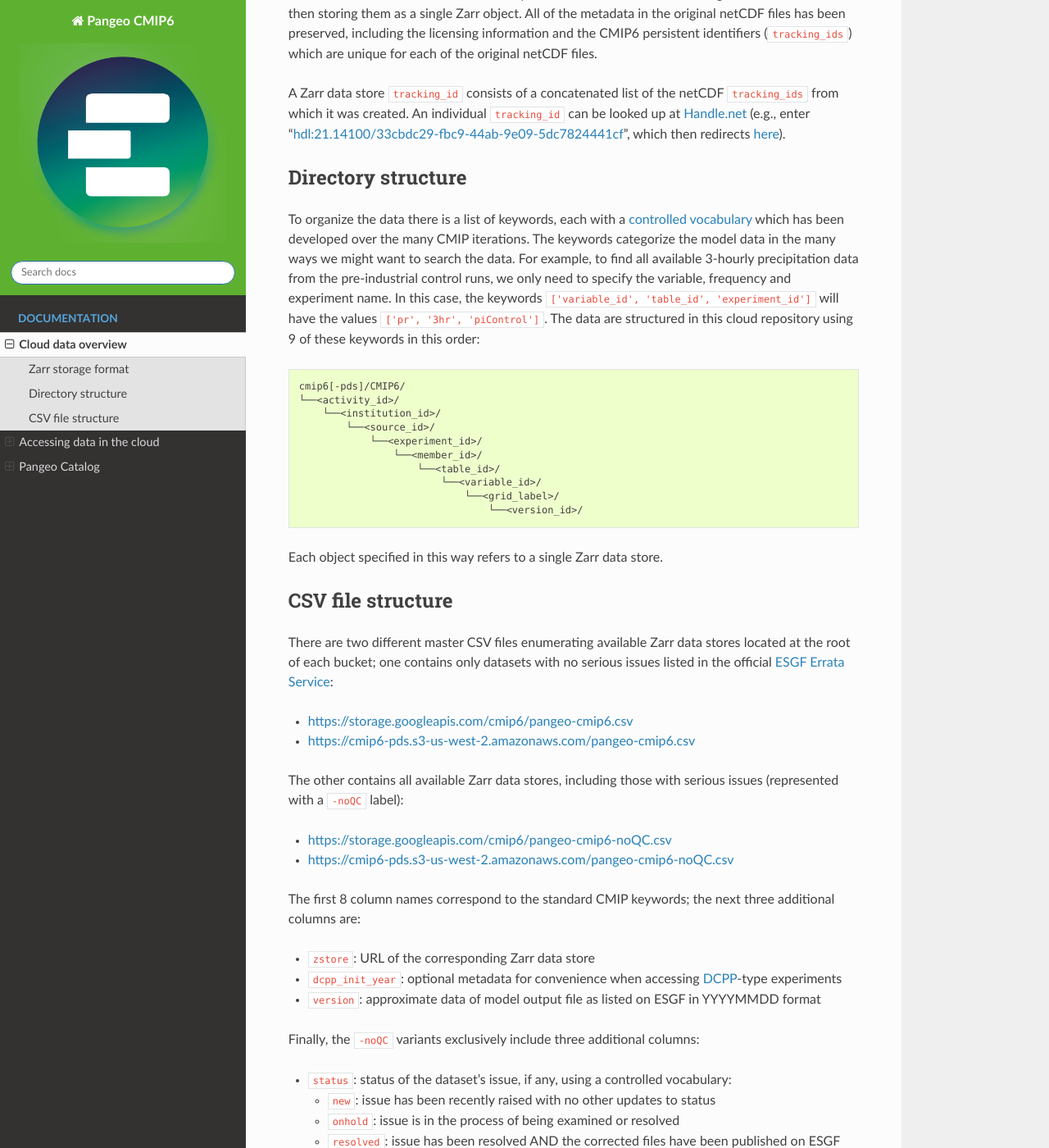
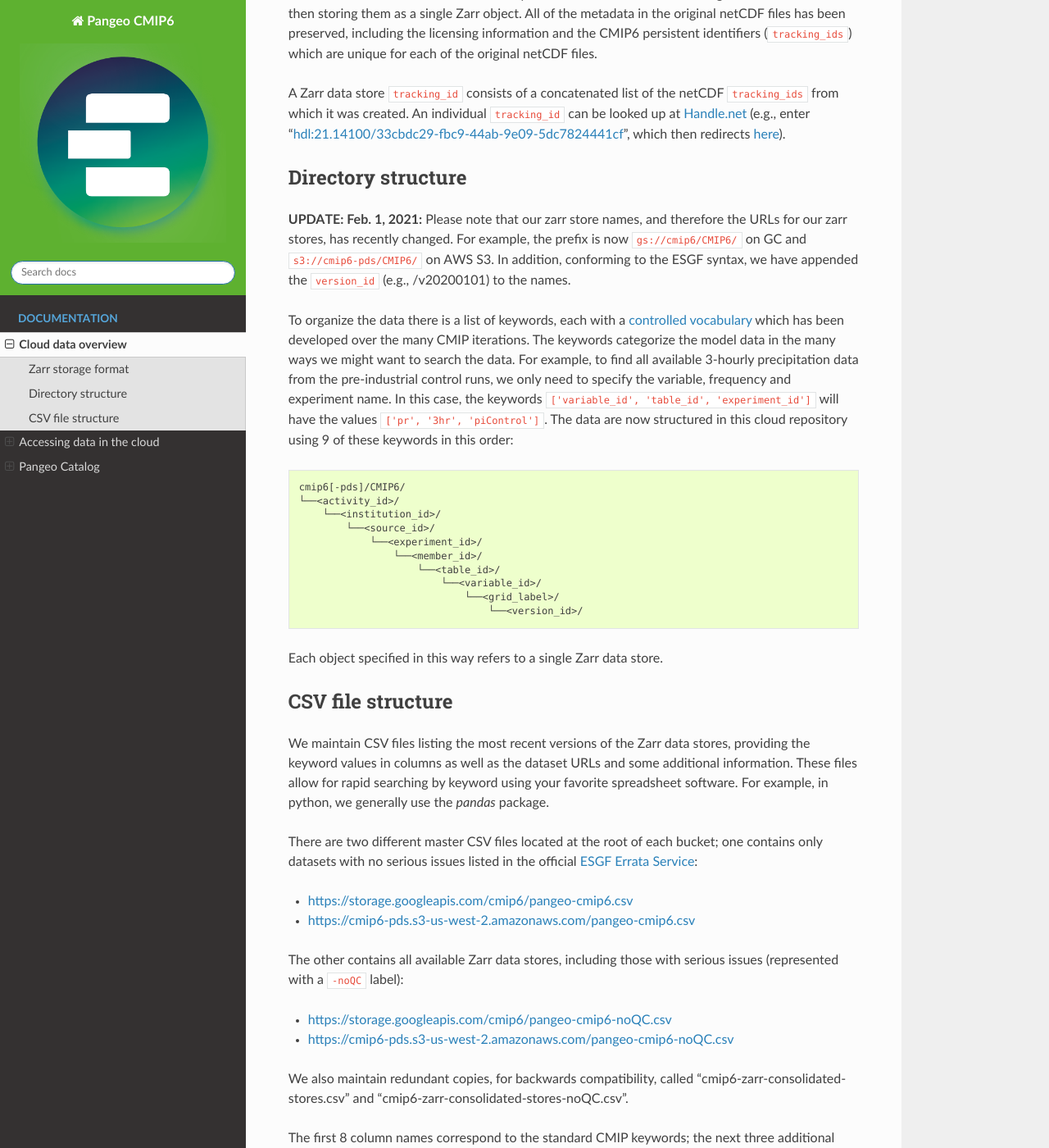
Before and after one commit to pangeo-data/pangeo-cmip6-cloud, a Sphinx documentation site: the page built from docs/overview.rst, in a window 1280 px wide and 1400 px high, scrolled down 693 px. Shown: the whole window at 82% size. Built offline with Sphinx 7.4.7 and the Read the Docs theme 2.0.0, drawn with Linux system fonts in a browser that asks for light colours.

Commit message:
Update overview.rst
added a note about the change to the naming structure and the existence of redundant CSV files for backward compatibility

```diff
--- a/docs/overview.rst
+++ b/docs/overview.rst
@@ -23,11 +23,13 @@ A Zarr data store ``tracking_id`` consists of a concatenated list of the netCDF
 
 Directory structure
 -------------------
+**UPDATE: Feb. 1, 2021:** Please note that our zarr store names, and therefore the URLs for our zarr stores,  has recently changed. For example, the prefix is now ``gs://cmip6/CMIP6/`` on GC and ``s3://cmip6-pds/CMIP6/`` on AWS S3. In addition, conforming to the ESGF syntax, we have appended the ``version_id`` (e.g., /v20200101) to the names.
+
 To organize the data there is a list of keywords, each with a `controlled vocabulary <https://github.com/WCRP-CMIP/CMIP6_CVs>`_ which has been developed over the many CMIP iterations.
 The keywords categorize the model data in the many ways we might want to search the data.
 For example, to find all available 3-hourly precipitation data from the pre-industrial control runs, we only need to specify the variable, frequency and experiment name.
 In this case, the keywords ``['variable_id', 'table_id', 'experiment_id']`` will have the values ``['pr', '3hr', 'piControl']``.
-The data are structured in this cloud repository using 9 of these keywords in this order::
+The data are now structured in this cloud repository using 9 of these keywords in this order::
 
   cmip6[-pds]/CMIP6/
   └──<activity_id>/
@@ -44,7 +46,9 @@ Each object specified in this way refers to a single Zarr data store.
 
 CSV file structure
 ------------------
-There are two different master CSV files enumerating available Zarr data stores located at the root of each bucket; one contains only datasets with no serious issues listed in the official `ESGF Errata Service <https://errata.es-doc.org/static/index.html>`_:
+We maintain CSV files listing the most recent versions of the Zarr data stores, providing the keyword values in columns as well as the dataset URLs and some additional information.  These files allow for rapid searching by keyword using your favorite spreadsheet software.  For example, in python, we generally use the `pandas` package.
+
+There are two different master CSV files located at the root of each bucket; one contains only datasets with no serious issues listed in the official `ESGF Errata Service <https://errata.es-doc.org/static/index.html>`_:
 
 - https://storage.googleapis.com/cmip6/pangeo-cmip6.csv
 - https://cmip6-pds.s3-us-west-2.amazonaws.com/pangeo-cmip6.csv
@@ -53,6 +57,8 @@ The other contains all available Zarr data stores, including those with serious
 
 - https://storage.googleapis.com/cmip6/pangeo-cmip6-noQC.csv
 - https://cmip6-pds.s3-us-west-2.amazonaws.com/pangeo-cmip6-noQC.csv
+
+We also maintain redundant copies, for backwards compatibility, called "cmip6-zarr-consolidated-stores.csv" and "cmip6-zarr-consolidated-stores-noQC.csv".
 
 The first 8 column names correspond to the standard CMIP keywords; the next three additional columns are:
 
```
